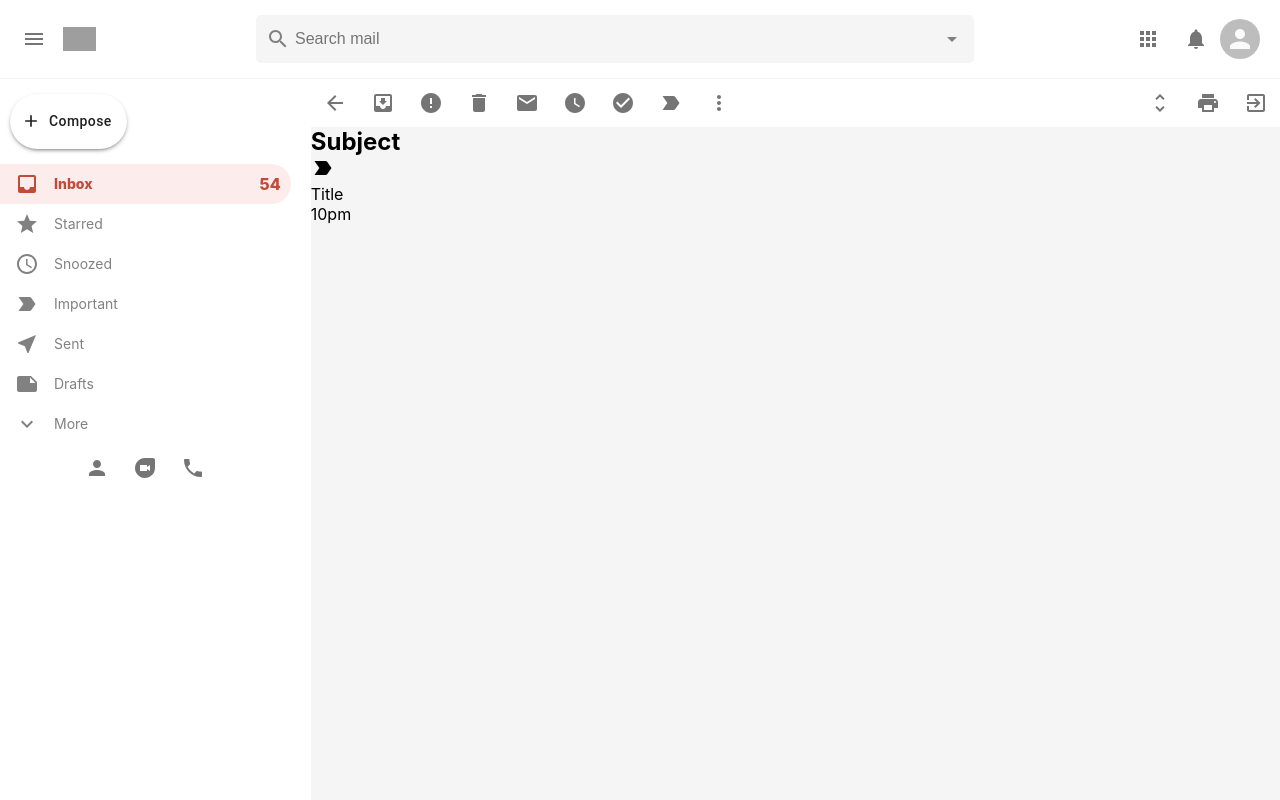
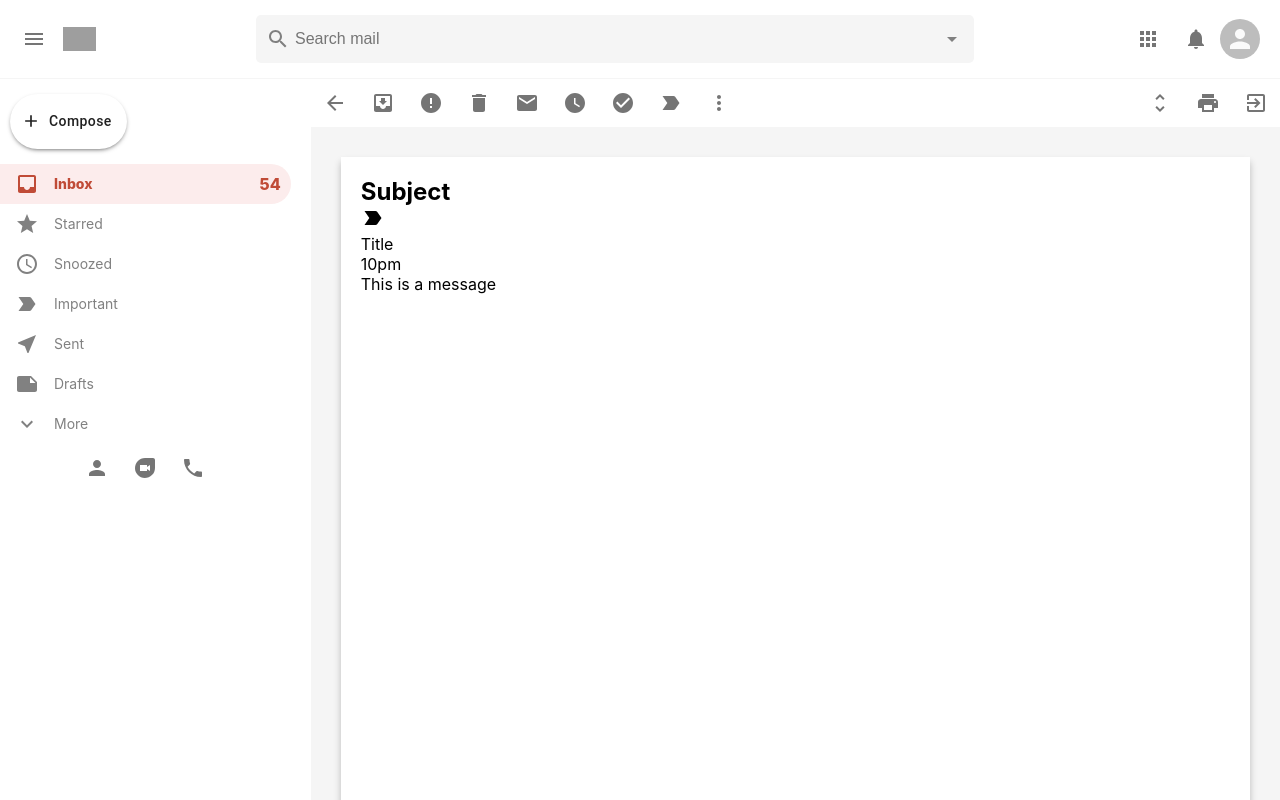
Before and after one commit to adam040992/gmail-clone, a React (Create React App) app: page /mail in a window 1280 px wide. Shown: the top 800 px of the page. Built offline with nearby package versions, Linux system fonts and the light colour scheme; grey boxes are pictures that could not be loaded.

Commit message:
Mail section build - next

```diff
--- a/src/components/Header.css
+++ b/src/components/Header.css
@@ -1,9 +1,12 @@
 .header {
     display: flex;
+    background-color: white;
     align-items: center;
     justify-content: space-between;
     border-bottom: 1px solid whitesmoke;
     padding: 5px 0;
+    /* position: sticky;
+    top: 0; */
 }
 
 .header__left {
--- a/src/components/Mail.css
+++ b/src/components/Mail.css
@@ -8,9 +8,20 @@
     justify-content: space-between;
     background-color: white;
     position: sticky;
+    /* top: 79px; */
     top: 0;
 }
 
 .mail__toolsLeft {
     display: flex;
 }
+
+.mail__body {
+    display: flex;
+    flex-direction: column;
+    margin: 30px;
+    background-color: white;
+    padding: 20px;
+    height: 100vh;
+    box-shadow: 0px 5px 7px 0px rgba(0, 0, 0, 0.24);
+}
--- a/src/components/Mail.js
+++ b/src/components/Mail.js
@@ -84,7 +84,7 @@ function Mail() {
                 </div>
 
                 <div className="mail__message">
-
+                    This is a message
                 </div>
             </div>
         </div>
```
